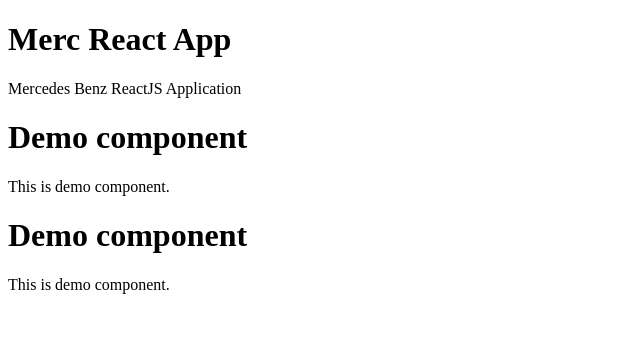
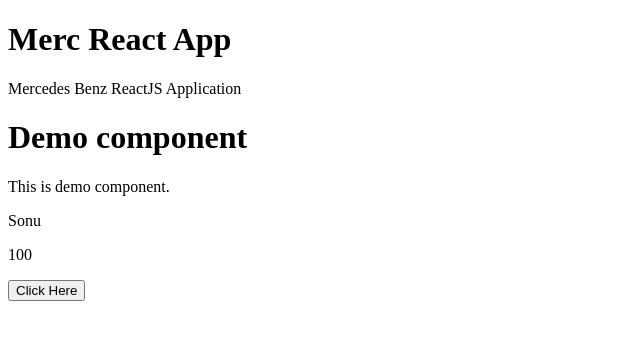
Before and after one commit to vamandeshmukh/merc-react-app-2023, a React (Create React App) app: page / in a window 1280 px wide. Shown: the top 340 px of the page, without its empty margins (0-640 px from the left). Built offline with nearby package versions, Linux system fonts and the light colour scheme.

Commit message:
react day1

```diff
--- a/src/App.js
+++ b/src/App.js
@@ -7,12 +7,27 @@
       <h1>Merc React App</h1>
       <p>Mercedes Benz ReactJS Application</p>
       <Demo />
-      <Demo></Demo>
     </div>
   );
 }
 
 export default App;
+
+// import Demo from "./components/Demo";
+
+// const App = () => {
+
+//   return (
+//     <div>
+//       <h1>Merc React App</h1>
+//       <p>Mercedes Benz ReactJS Application</p>
+//       <Demo />
+//       <Demo></Demo>
+//     </div>
+//   );
+// }
+
+// export default App;
 
 
 // const App = () => {
--- a/src/components/Demo.js
+++ b/src/components/Demo.js
@@ -1,11 +1,27 @@
+// https://react.dev/learn
 
 const Demo = () => {
+
+    const firstName = 'Sonu';
+    let salary = 100;
+
+    const increaseSalary = () => {
+        salary++;
+        console.log(salary);
+    };
+
     return (
         <div>
             <h1>Demo component</h1>
             <p>This is demo component.</p>
+            <p>{firstName}</p>
+            <p>{salary}</p>
+            <div>
+                <button onClick={increaseSalary}>Click Here</button>
+            </div>
         </div>
     );
+
 };
 
 export default Demo;
```
